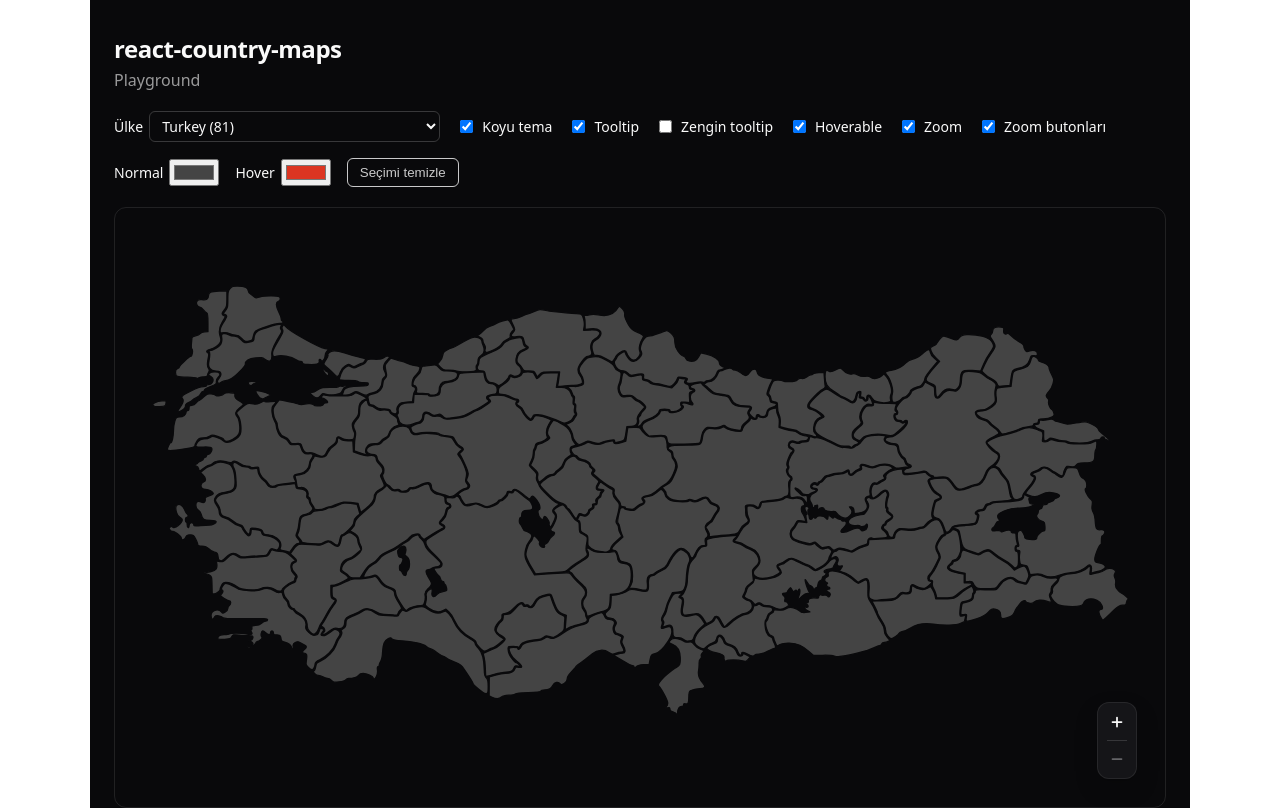
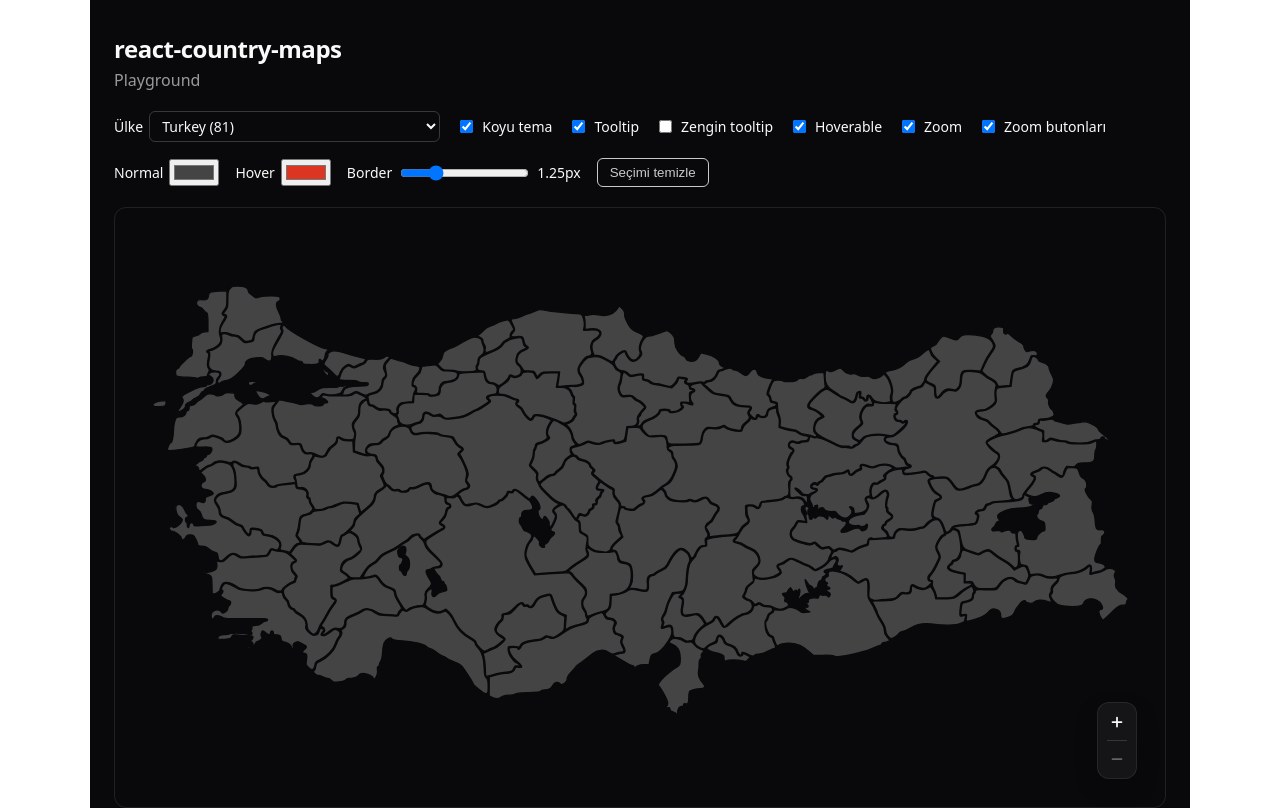
Before and after one commit to knetic0/react-country-maps, a React (Vite) app: page / in a window 1280 px wide. Shown: the top 808 px of the page. Built offline with nearby package versions, Linux system fonts and the light colour scheme.

Commit message:
feat(border-control): add adjustable border width control for map regions

```diff
--- a/playground/App.tsx
+++ b/playground/App.tsx
@@ -13,6 +13,7 @@ export default function App() {
   const [richTooltip, setRichTooltip] = useState(false);
   const [idleColor, setIdleColor] = useState("#444444");
   const [hoverColor, setHoverColor] = useState("#dc3522");
+  const [borderWidth, setBorderWidth] = useState(1.25);
   const [selected, setSelected] = useState<Region | null>(null);
   const [hovered, setHovered] = useState<Region | null>(null);
   const [log, setLog] = useState<string[]>([]);
@@ -90,6 +91,18 @@ export default function App() {
           Hover
           <input type="color" value={hoverColor} onChange={(e) => setHoverColor(e.target.value)} />
         </label>
+        <label>
+          Border
+          <input
+            type="range"
+            min={0}
+            max={5}
+            step={0.25}
+            value={borderWidth}
+            onChange={(e) => setBorderWidth(Number(e.target.value))}
+          />
+          {borderWidth}px
+        </label>
         <button onClick={() => setSelected(null)}>Seçimi temizle</button>
       </section>
 
@@ -105,6 +118,7 @@ export default function App() {
             zoomable={zoomable}
             showZoomControls={showZoomControls}
             customStyle={{ idleColor, hoverColor }}
+            borderWidth={borderWidth}
             regionStyle={regionStyle}
             tooltipText={
               richTooltip
```
